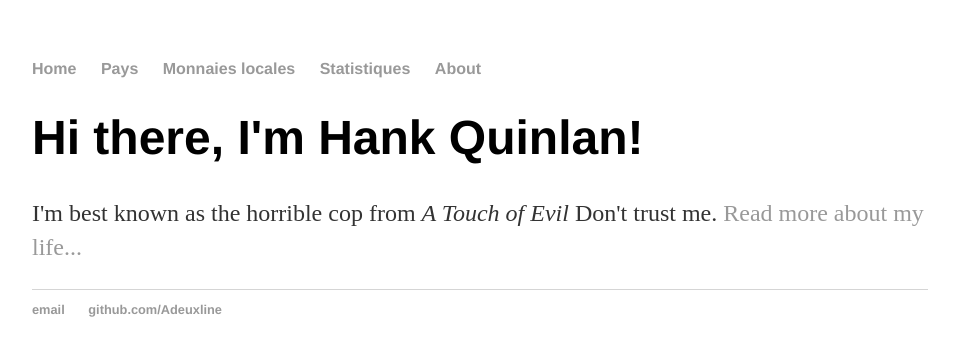
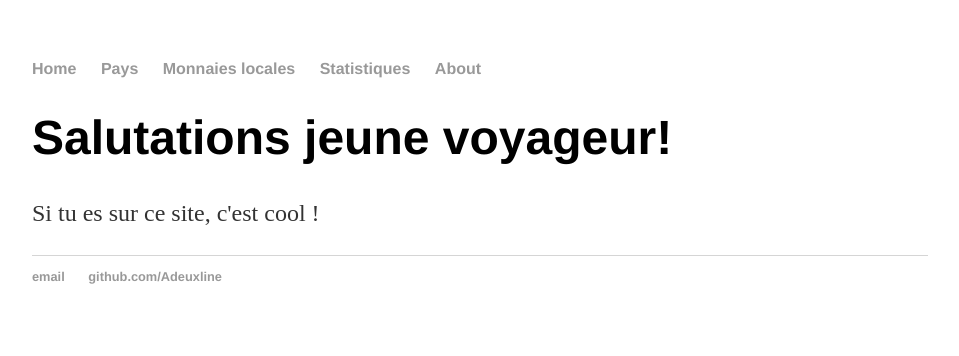
Before and after one commit to rlabe/adeuxline.github.io, a Jekyll site: the page built from index.html, in a window 1280 px wide. Shown: the top 356 px of the page, without its empty margins (160-1119 px from the left). Built offline with Jekyll 4.4.1, drawn with Linux system fonts in a browser that asks for light colours.

Commit message:
Update index.html

```diff
--- a/index.html
+++ b/index.html
@@ -1,8 +1,8 @@
 ---
 layout: default
-title: Hank Quinlan, Horrible Cop
+title: Welcome home
 ---
 <div class="blurb">
-	<h1>Hi there, I'm Hank Quinlan!</h1>
-	<p>I'm best known as the horrible cop from <em>A Touch of Evil</em> Don't trust me. <a href="/about">Read more about my life...</a></p>
-</div><!-- /.blurb -->
+	<h1>Salutations jeune voyageur!</h1>
+	<p>Si tu es sur ce site, c'est cool !</p>
+</div>
```
